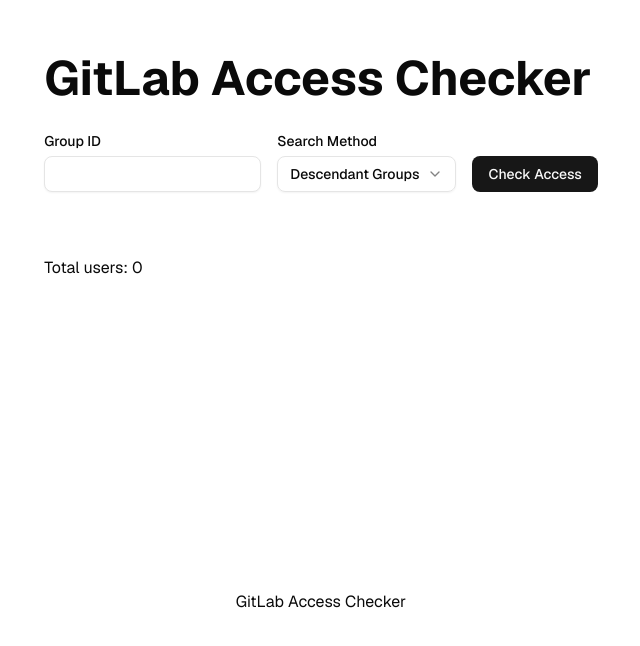
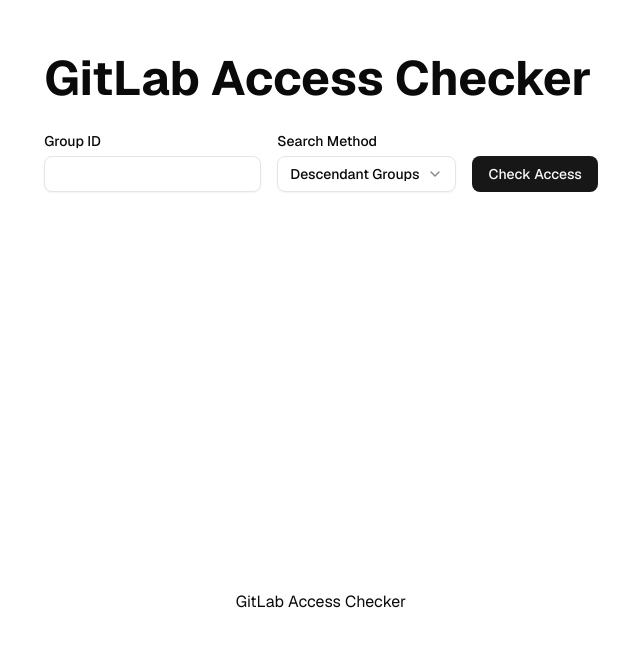
Before and after one commit to Sid0rr0/gitlab-access-checker, a Next.js app: page / in a window 1280 px wide. Shown: the part 110-756 px from the top of the page, without its empty margins (319-959 px from the left). Built offline with nearby package versions, Linux system fonts and the light colour scheme.

Commit message:
fix: display total number of users

```diff
--- a/components/GroupForm.tsx
+++ b/components/GroupForm.tsx
@@ -127,11 +127,13 @@
           </div>
         ))}
       </div>
-      <span>
-        Total users:
-        {' '}
-        {query.data?.length || 0}
-      </span>
+      {query.data && (
+        <span>
+          Total users:
+          {' '}
+          {query.data?.length || 0}
+        </span>
+      )}
     </>
   )
 }
```
